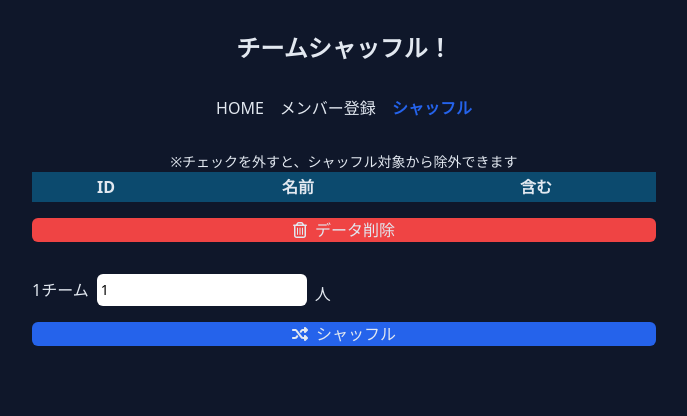
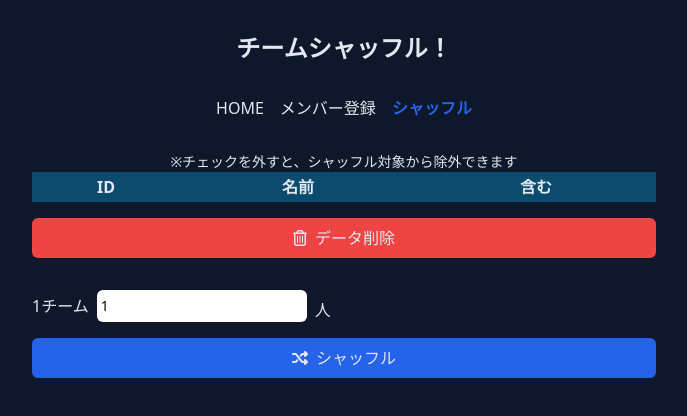
Before and after one commit to azufb/team_shuffle, a React (Vite) app: page /shuffle in a window 1280 px wide. Shown: the top 416 px of the page, without its empty margins (296-983 px from the left). Built offline with nearby package versions, Linux system fonts and the light colour scheme.

Commit message:
Buttonコンポーネント作成

```diff
--- /dev/null
+++ b/src/components/buttons/Button.tsx
@@ -0,0 +1,25 @@
+type ButtonTypes = "button" | "submit" | "reset" | undefined;
+
+type PropsType = {
+  onClick: () => void;
+  children?: JSX.Element;
+  className?: string;
+  type?: ButtonTypes;
+};
+
+export const Button = ({
+  onClick,
+  children,
+  className,
+  type = "button",
+}: PropsType) => {
+  return (
+    <button
+      type={type}
+      onClick={onClick}
+      className={`flex gap-2 justify-center items-center rounded-md p-2 text-white ${className}`}
+    >
+      {children}
+    </button>
+  );
+};
--- a/src/components/home/index.tsx
+++ b/src/components/home/index.tsx
@@ -7,6 +7,7 @@ import { useState } from "react";
 import { FontAwesomeIcon } from "@fortawesome/react-fontawesome";
 import { faTrashCan } from "@fortawesome/free-regular-svg-icons/faTrashCan";
 import { faAngleRight } from "@fortawesome/free-solid-svg-icons";
+import { Button } from "../buttons/Button";
 
 export const Home = () => {
   const navigate: NavigateFunction = useNavigate();
@@ -36,36 +37,42 @@ export const Home = () => {
             <br />
             まずは、メンバーを登録してください。
           </p>
-          <button
+          <Button
             type="button"
             onClick={() => navigatePage(pathsObj.register)}
             className="flex gap-2 justify-center items-center bg-blue rounded-md text-white"
           >
+            <>
               <span>メンバー登録</span>
               <FontAwesomeIcon icon={faAngleRight} />
-          </button>
+            </>
+          </Button>
         </div>
       ) : (
         <div className="flex flex-col gap-8">
           <div className="flex flex-col gap-4">
             <MembersList allMembers={allMemebers} />
-            <button
+            <Button
               onClick={deleteData}
               className="flex gap-2 justify-center items-center bg-red rounded-md text-white"
             >
+              <>
                 <FontAwesomeIcon icon={faTrashCan} />
                 <span>データ削除</span>
-            </button>
+              </>
+            </Button>
           </div>
 
-          <button
+          <Button
             type="button"
             onClick={() => navigatePage(pathsObj.shuffle)}
             className="flex gap-2 justify-center items-center bg-blue rounded-md text-white"
           >
+            <>
               <span>シャッフルする</span>
               <FontAwesomeIcon icon={faAngleRight} />
-          </button>
+            </>
+          </Button>
         </div>
       )}
     </div>
--- a/src/components/register/RegisterForm.tsx
+++ b/src/components/register/RegisterForm.tsx
@@ -7,6 +7,7 @@ import { faUserPlus } from "@fortawesome/free-solid-svg-icons/faUserPlus";
 import { MemberInfoType } from "../shuffle/Shuffle";
 import { NavigateFunction, useNavigate } from "react-router-dom";
 import { pathsObj } from "../../pathsObj";
+import { Button } from "../buttons/Button";
 
 type InputType = {
   memberName: string;
@@ -60,34 +61,38 @@ export const RegisterForm = () => {
                     {...register(`members.${index}.memberName`)}
                     className="w-full px-1 py-1.5 text-sm rounded-md"
                   />
-                  <button
+                  <Button
                     type="button"
                     onClick={() => remove(index)}
                     className="primary"
                   >
                     <FontAwesomeIcon icon={faXmark} className="text-red" />
-                  </button>
+                  </Button>
                 </div>
               ))}
             </div>
-            <button
+            <Button
               type="button"
               onClick={() => append(initialMemberInput)}
               className="flex gap-2 justify-center items-center bg-blue rounded-md text-white"
             >
-              <FontAwesomeIcon icon={faPlus} />
-              <span>メンバーを追加</span>
-            </button>
+              <>
+                <FontAwesomeIcon icon={faPlus} />
+                <span>メンバーを追加</span>
+              </>
+            </Button>
           </div>
 
-          <button
+          <Button
             type="submit"
             onClick={() => onSubmit}
             className="flex gap-2 justify-center items-center bg-green rounded-md text-white"
           >
-            <FontAwesomeIcon icon={faUserPlus} />
-            <span>登録</span>
-          </button>
+            <>
+              <FontAwesomeIcon icon={faUserPlus} />
+              <span>登録</span>
+            </>
+          </Button>
         </form>
       </div>
     </div>
--- a/src/components/shuffle/Shuffle.tsx
+++ b/src/components/shuffle/Shuffle.tsx
@@ -8,6 +8,7 @@ import { Table } from "../table";
 import { faTrashCan } from "@fortawesome/free-regular-svg-icons/faTrashCan";
 import { FontAwesomeIcon } from "@fortawesome/react-fontawesome";
 import { faShuffle } from "@fortawesome/free-solid-svg-icons/faShuffle";
+import { Button } from "../buttons/Button";
 
 export type MemberInfoType = {
   id: number;
@@ -91,13 +92,15 @@ export const Shuffle = () => {
           caption="※チェックを外すと、シャッフル対象から除外できます"
         />
 
-        <button
+        <Button
           onClick={deleteData}
           className="flex gap-2 justify-center items-center bg-red rounded-md text-white"
         >
-          <FontAwesomeIcon icon={faTrashCan} />
-          <span>データ削除</span>
-        </button>
+          <>
+            <FontAwesomeIcon icon={faTrashCan} />
+            <span>データ削除</span>
+          </>
+        </Button>
       </div>
 
       <div className="flex flex-col gap-4">
@@ -114,13 +117,12 @@ export const Shuffle = () => {
           </div>
         </div>
 
-        <button
-          onClick={handleShuffle}
-          className="flex gap-2 justify-center items-center bg-blue rounded-md text-white"
-        >
-          <FontAwesomeIcon icon={faShuffle} />
-          <span>シャッフル</span>
-        </button>
+        <Button onClick={handleShuffle} className=" bg-blue">
+          <>
+            <FontAwesomeIcon icon={faShuffle} />
+            <span>シャッフル</span>
+          </>
+        </Button>
       </div>
 
       {teamsInfo.length >= 1 && <ShuffleResult teams={teamsInfo} />}
```
Lines whose indentation alone changed are shown as unchanged.
